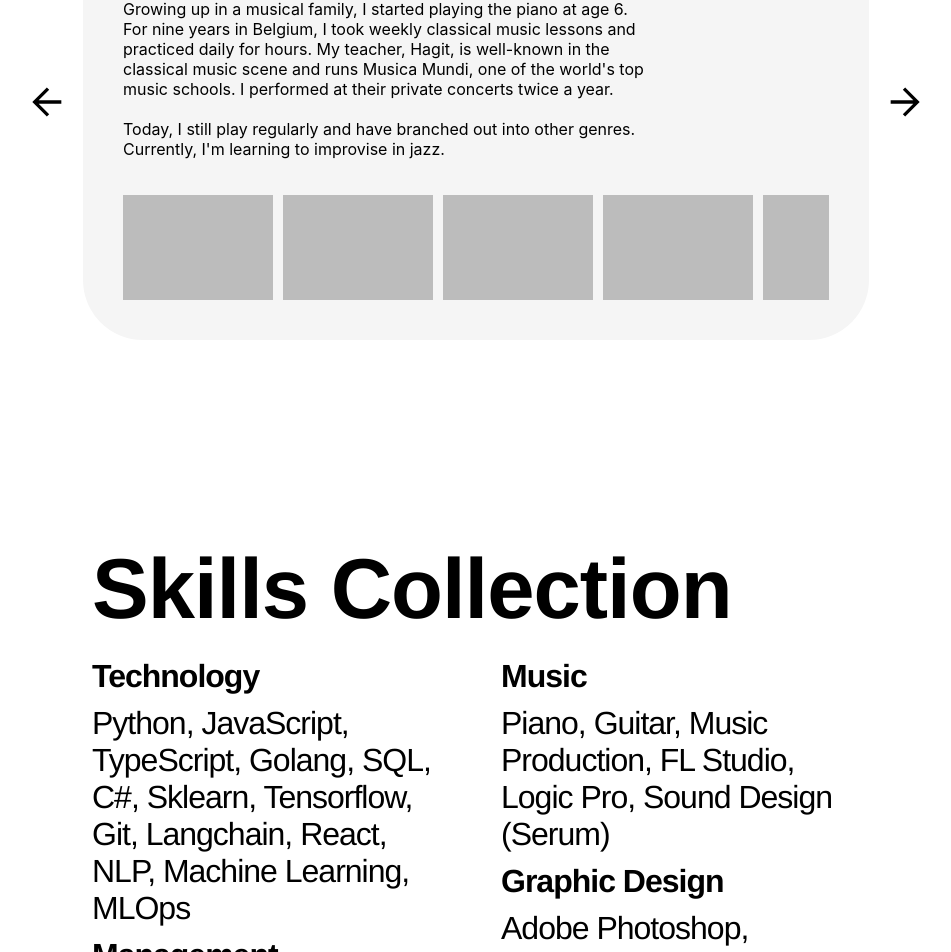
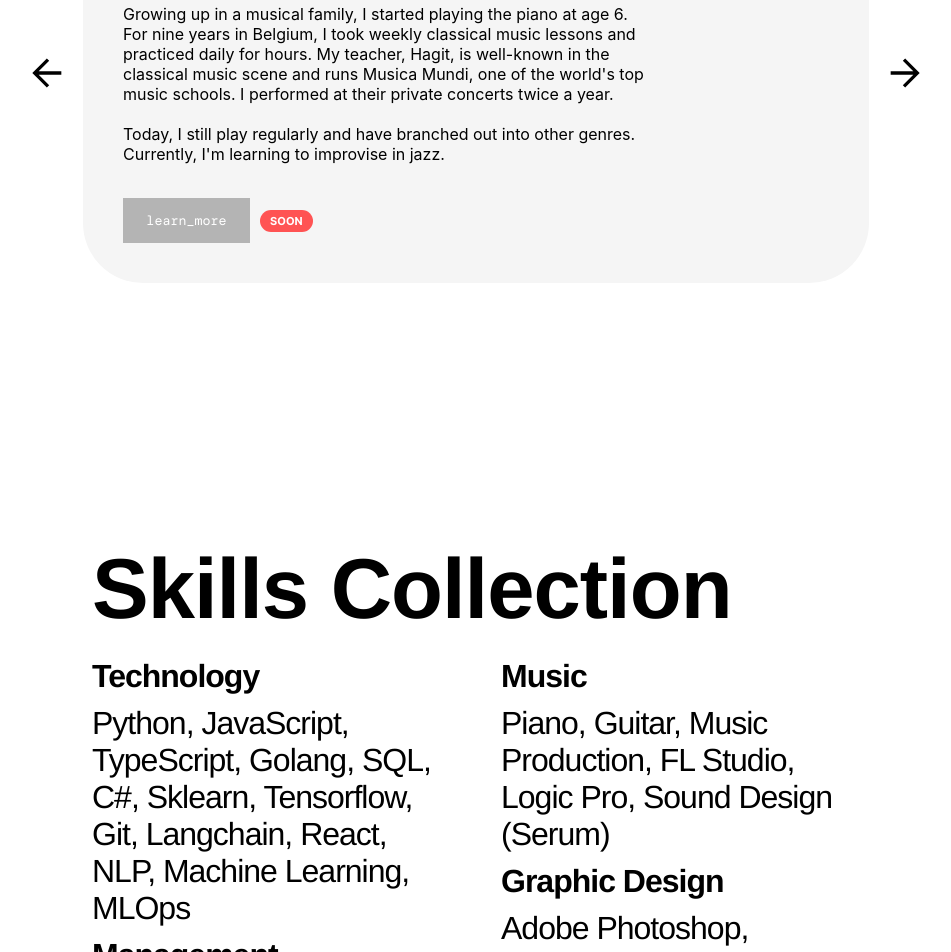
Before and after one commit to danyhersco/digital-resume, a React (Create React App) app: page / in a window 1280 px wide. Shown: the part 3530-4482 px from the top of the page, without its empty margins (164-1115 px from the left). Built offline with nearby package versions, Linux system fonts and the light colour scheme.

Commit message:
removed gallery in activities and replaced with disabled button to be filled in the future

```diff
--- a/src/components/activities/Activities.css
+++ b/src/components/activities/Activities.css
@@ -28,7 +28,7 @@
 
 .activities-carousel {
   width: 100%;
-  height: 100%;
+  height: 70%;
   display: flex;
   flex-direction: row;
   align-items: center;
@@ -87,22 +87,11 @@ img {
   width: 75%;
 }
 
-.activity-gallery {
-  height: 30%;
-  overflow-x: auto;
-  overflow-y: hidden;
-  white-space: nowrap;
-  padding-top: 20px;
+.activity-button {
+  margin-right: 10px;
 }
 
-.gallery-element {
-  background-color: #bcbcbc;
-  height: 100%;
-  width: 150px;
-  margin-right: 10px;
-  display: inline-block;
+.activity-button:disabled {
+  background-color: rgb(180, 180, 180);
+  color: white;
 }
-
-.activity-gallery::-webkit-scrollbar {
-  display: none;
-}
--- a/src/components/activities/Activities.tsx
+++ b/src/components/activities/Activities.tsx
@@ -3,6 +3,7 @@ import ArrowLeft from "../../images/arrow_left.svg";
 import ArrowRight from "../../images/arrow_right.svg";
 import "./Activities.css";
 import activitiesData from './ActivitiesData';
+import SkillPill from '../utils/SkillPill';
 
 const Activities: React.FC = () => {
   const [activeIndex, setActiveIndex] = useState(0);
@@ -47,16 +48,9 @@ const Activities: React.FC = () => {
             <p className="activity-description">
               {formatDescription(activeActivityData.description)}
             </p>
-            <div className="activity-gallery">
-              <div className="gallery-element"></div>
-              <div className="gallery-element"></div>
-              <div className="gallery-element"></div>
-              <div className="gallery-element"></div>
-              <div className="gallery-element"></div>
-              <div className="gallery-element"></div>
-              <div className="gallery-element"></div>
-              <div className="gallery-element"></div>
-              <div className="gallery-element"></div>
+            <div>
+              <button disabled className="activity-button">learn_more</button>
+              <SkillPill text="soon" colour="#FF5353" />
             </div>
           </div>
 
--- a/src/components/activities/ActivitiesData.ts
+++ b/src/components/activities/ActivitiesData.ts
@@ -41,9 +41,11 @@ const activitiesData: ActivitiesData[] = [
     description: "After stopping piano lessons, I started playing the guitar. This marked the " +
     "start of my 'Rock and Roll' era. I entered a music school and was part of it for 3 years, " +
     "during which I took weekly lessons, participated in local concerts twice a year and was " +
-    "part of a band. I continue playing regularly to this day and occasionally record myself as " +
-    "part of my music production projects. Music is an important part of my life that I will " +
-    "never give up.",
+    "part of a band.\n\n" +
+    "I continue playing regularly to this day and occasionally record myself as " +
+    "part of my music production projects. I also recently started playing other genres such as " +
+    "folk, soul, or jazz, and learn how to improvise. Music is an important part of my life " +
+    "which I will never stop exploring.",
     gallery: ["link 1", "link 2", "link 3"],
   },
   {
```
